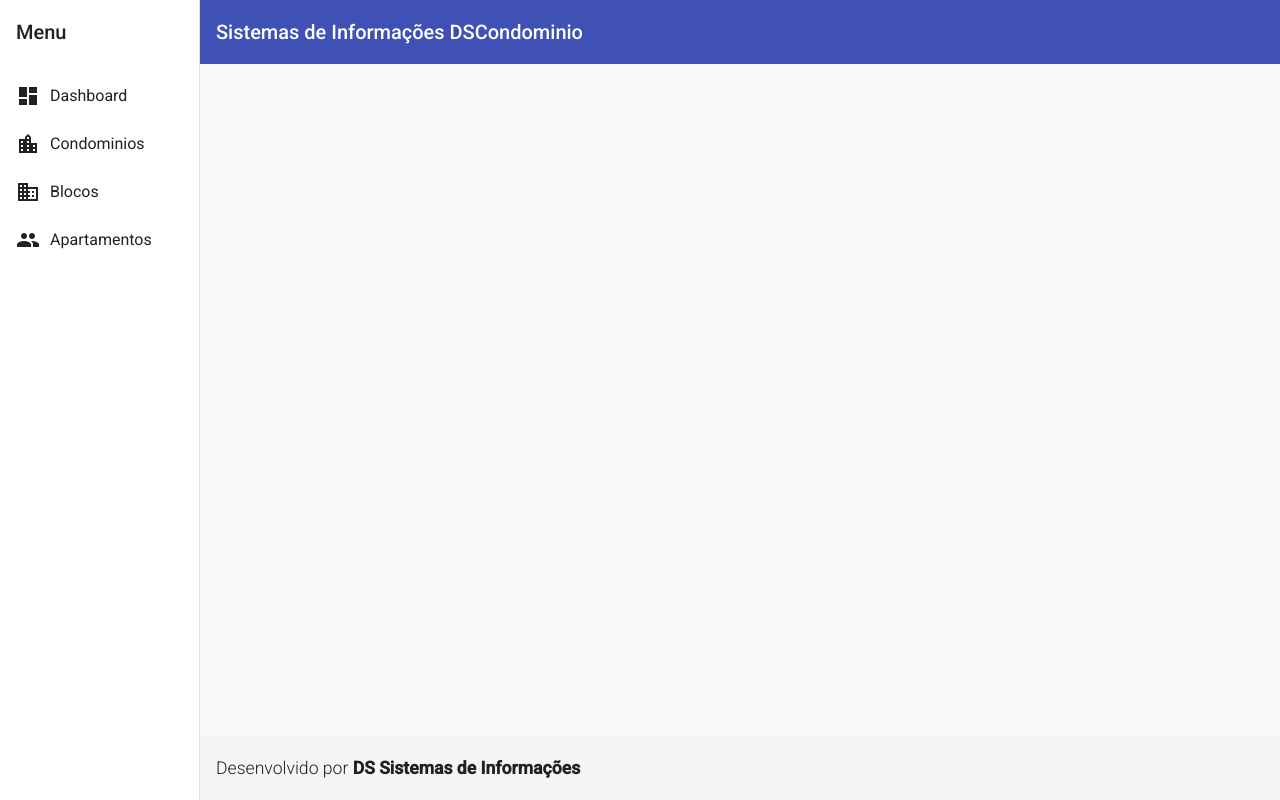
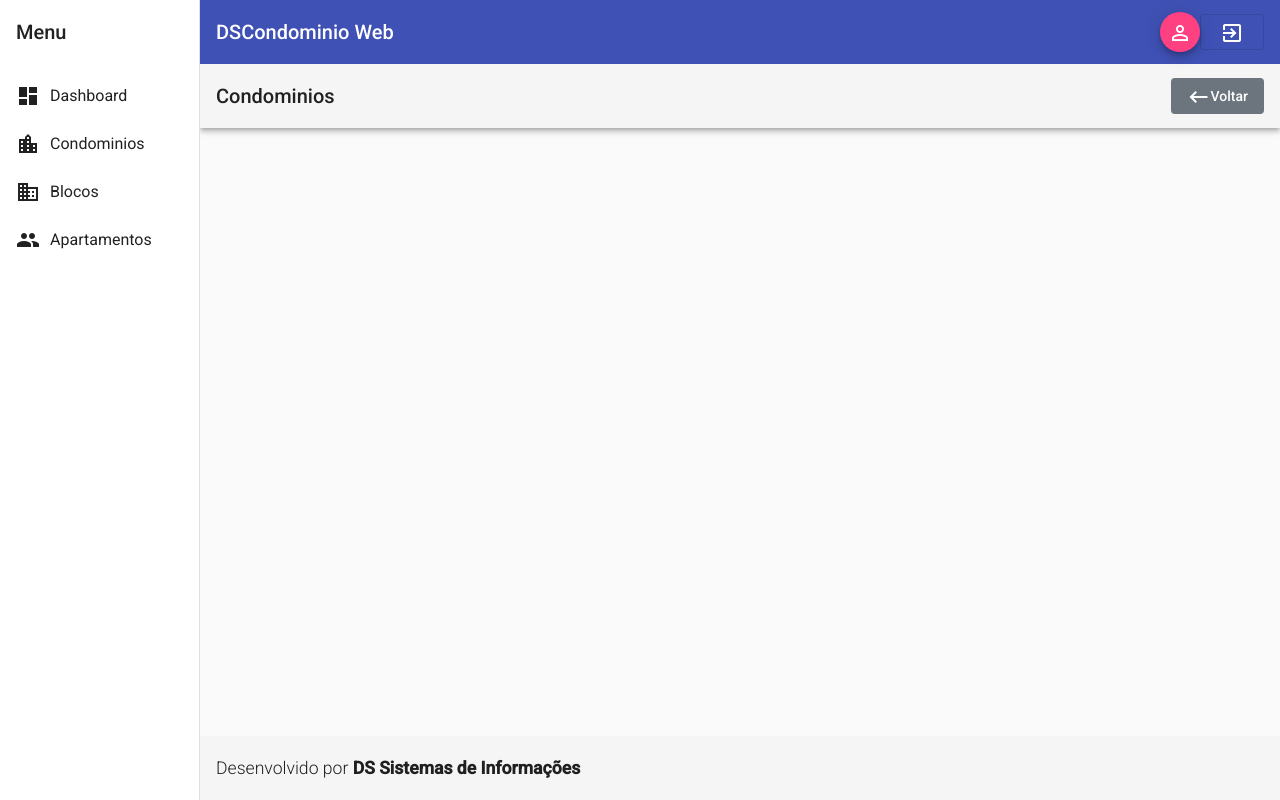
Before and after one commit to deophanes/condominio-front-end, an Angular app: page /condominio/novo in a window 1280 px wide. Before the commit this address led to /. Built offline with nearby package versions, Linux system fonts and the light colour scheme.

Commit message:
commit tela form

```diff
--- a/src/app/app-routing.module.ts
+++ b/src/app/app-routing.module.ts
@@ -2,6 +2,7 @@ import { NgModule, Component } from '@angular/core';
 import { Routes, RouterModule } from '@angular/router';
 import { ListCondominioComponent } from './pages/cadastro/condominio/list-condominio/list-condominio.component';
 import { HomeComponent } from './pages/home/home.component';
+import { FormCondominioComponent } from './pages/cadastro/condominio/form-condominio/form-condominio.component';
 
 const routes: Routes = [
   {
@@ -11,6 +12,10 @@ const routes: Routes = [
   {
     path:'condominio',
     component: ListCondominioComponent
+  },
+  {
+    path:'condominio/novo',
+    component: FormCondominioComponent
   }
 ];
 
--- a/src/app/app.module.ts
+++ b/src/app/app.module.ts
@@ -1,5 +1,5 @@
 import { BrowserModule } from '@angular/platform-browser';
-import { NgModule } from '@angular/core';
+import { NgModule, CUSTOM_ELEMENTS_SCHEMA } from '@angular/core';
 
 import { AppRoutingModule } from './app-routing.module';
 import { AppComponent } from './app.component';
@@ -18,6 +18,7 @@ import { RootNavComponent } from './core/root-nav/root-nav.component';
 import { LayoutModule } from '@angular/cdk/layout';
 import { MatButtonModule } from '@angular/material/button';
 import { MatIconModule } from '@angular/material/icon';
+import {MatTableModule} from '@angular/material/table';
 
 import { FormCondominioComponent } from './pages/cadastro/condominio/form-condominio/form-condominio.component';
 import { ListCondominioComponent } from './pages/cadastro/condominio/list-condominio/list-condominio.component';
@@ -44,8 +45,12 @@ import { ListCondominioComponent } from './pages/cadastro/condominio/list-condom
     MatCardModule,
     LayoutModule,
     MatButtonModule,
-    MatIconModule
+    MatIconModule,
+    MatTableModule
   ],
+  schemas: [
+    CUSTOM_ELEMENTS_SCHEMA
+   ],
   providers: [],
   bootstrap: [AppComponent]
 })
--- a/src/app/core/root-nav/root-nav.component.html
+++ b/src/app/core/root-nav/root-nav.component.html
@@ -21,7 +21,10 @@
         *ngIf="isHandset$ | async">
         <mat-icon aria-label="Side nav toggle icon">menu</mat-icon>
       </button>
-      <span>Sistemas de Informações DSCondominio</span>
+      <span>DSCondominio Web</span>
+      <div class="space"></div>
+      <button mat-mini-fab><i class="material-icons">perm_identity</i></button>
+      <button mat-stroked-button><i class="material-icons">exit_to_app</i></button>
     </mat-toolbar>
     <!-- Add Content Here -->
     <ng-content></ng-content>
--- a/src/app/pages/cadastro/condominio/form-condominio/form-condominio.component.html
+++ b/src/app/pages/cadastro/condominio/form-condominio/form-condominio.component.html
@@ -1 +1,7 @@
-<p>form-condominio works!</p>
+<mat-toolbar class="mat-elevation-z4">
+  <span>Condominios</span>
+  <div class="space"></div>
+  <button mat-button class="secondary white" (click)='voltar()'>
+    <i class="material-icons">keyboard_backspace</i>Voltar
+  </button>
+</mat-toolbar>
--- a/src/app/pages/cadastro/condominio/form-condominio/form-condominio.component.ts
+++ b/src/app/pages/cadastro/condominio/form-condominio/form-condominio.component.ts
@@ -1,4 +1,5 @@
 import { Component, OnInit } from '@angular/core';
+import { Router } from '@angular/router';
 
 @Component({
   selector: 'app-form-condominio',
@@ -7,9 +8,13 @@ import { Component, OnInit } from '@angular/core';
 })
 export class FormCondominioComponent implements OnInit {
 
-  constructor() { }
+  constructor(private router: Router) { }
 
   ngOnInit(): void {
   }
 
+  voltar() {
+    this.router.navigate(['condominio']);
+  }
+
 }
--- a/src/app/pages/cadastro/condominio/list-condominio/list-condominio.component.html
+++ b/src/app/pages/cadastro/condominio/list-condominio/list-condominio.component.html
@@ -1,8 +1,8 @@
-<mat-toolbar class="mat-elevation-z4 home">
-  <span><h1>Condominios</h1></span>
+<mat-toolbar class="mat-elevation-z4">
+  <span>Condominios</span>
   <div class="space"></div>
-  <button mat-button class="secondary white">
-    <i class="material-icons">add</i>Novo
+  <button mat-button class="secondary white" (click)='novo()'>
+    <i class="material-icons">add_circle_outline</i>Novo
   </button>
 </mat-toolbar>
 
--- a/src/app/pages/cadastro/condominio/list-condominio/list-condominio.component.ts
+++ b/src/app/pages/cadastro/condominio/list-condominio/list-condominio.component.ts
@@ -1,15 +1,20 @@
 import { Component, OnInit } from '@angular/core';
+import { Router } from '@angular/router';
 
 @Component({
   selector: 'app-list-condominio',
   templateUrl: './list-condominio.component.html',
   styleUrls: ['./list-condominio.component.css']
 })
+
 export class ListCondominioComponent implements OnInit {
 
-  constructor() { }
+  constructor( private router: Router ) { }
 
   ngOnInit(): void {
   }
 
+  novo() {
+    this.router.navigate(['condominio/novo']);
+  }
 }
```
